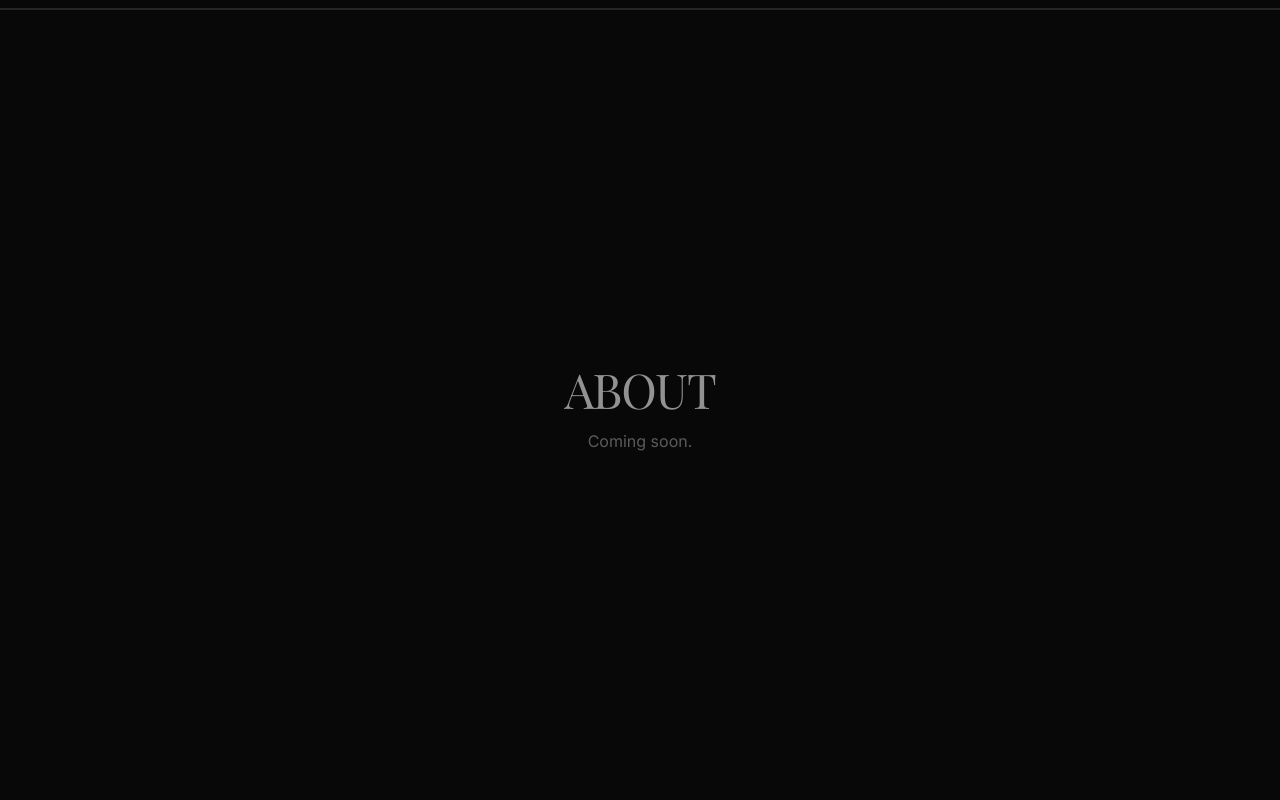
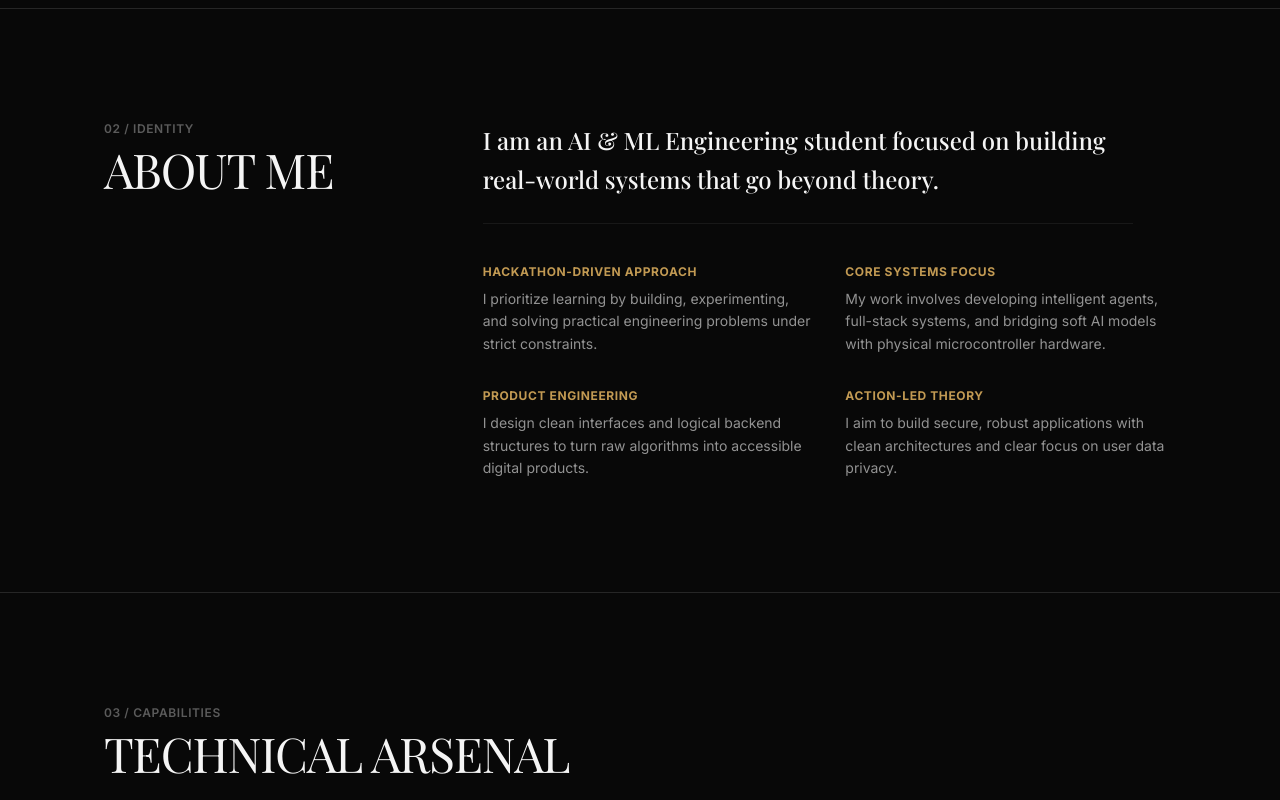
Before and after one commit to aaravgorewal/AdvancedPortfolio, a Next.js app: page / in a window 1280 px wide. Shown: the part 4040-4840 px from the top of the page. Built offline with nearby package versions, Linux system fonts and the light colour scheme; a web font is replaced by a local one.

Commit message:
feat: integrate About and Capabilities components into the home page layout

```diff
--- a/src/app/page.tsx
+++ b/src/app/page.tsx
@@ -1,5 +1,7 @@
 import { Hero } from "@/components/Hero";
 import { Projects } from "@/components/Projects";
+import { About } from "@/components/About";
+import { Capabilities } from "@/components/Capabilities";
 
 export default function Home() {
   return (
@@ -10,17 +12,11 @@ export default function Home() {
       {/* Selected Work Section */}
       <Projects />
 
-      <section
-        id="about"
-        className="min-h-screen w-full bg-background border-t border-border-custom flex items-center justify-center px-5 md:px-16"
-      >
-        <div className="max-w-[1200px] mx-auto w-full text-center">
-          <h2 className="font-serif-display text-3xl md:text-5xl uppercase tracking-tight text-secondary">
-            About
-          </h2>
-          <p className="mt-4 text-secondary/60">Coming soon.</p>
-        </div>
-      </section>
+      {/* About Section */}
+      <About />
+
+      {/* Capabilities Section */}
+      <Capabilities />
 
       <section
         id="experience"
```
